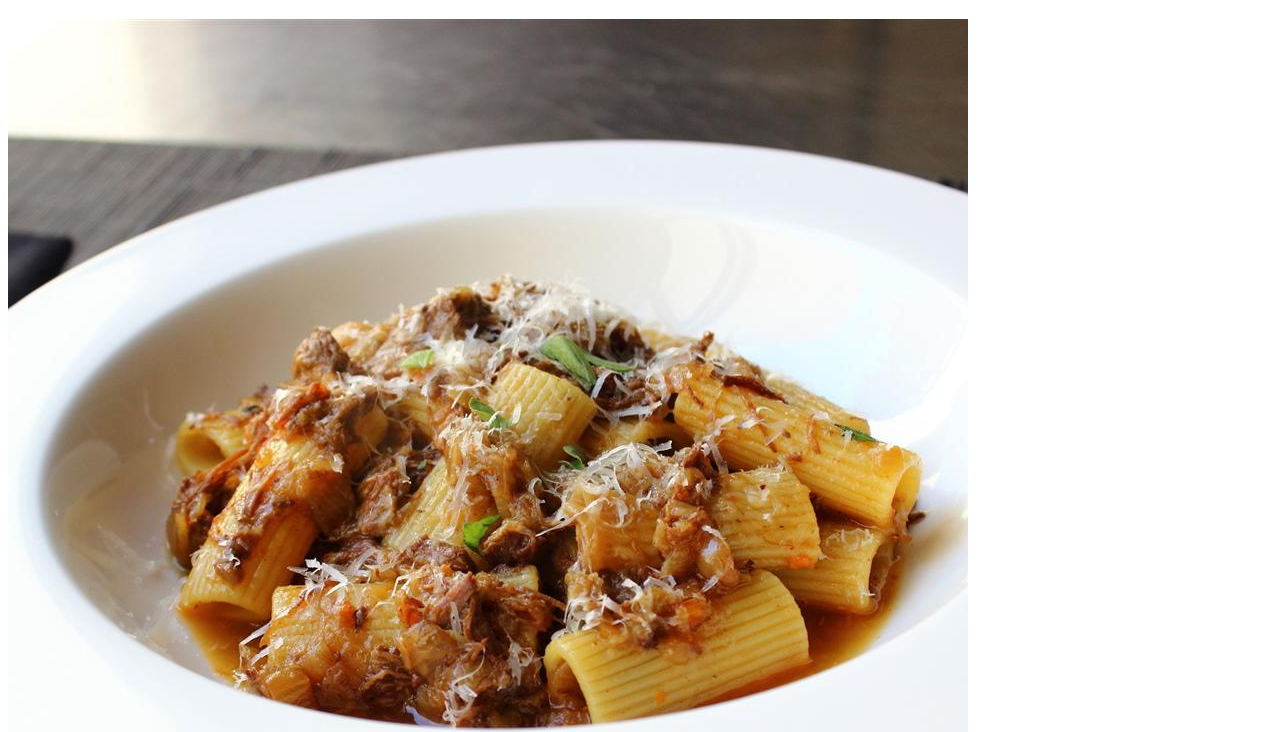
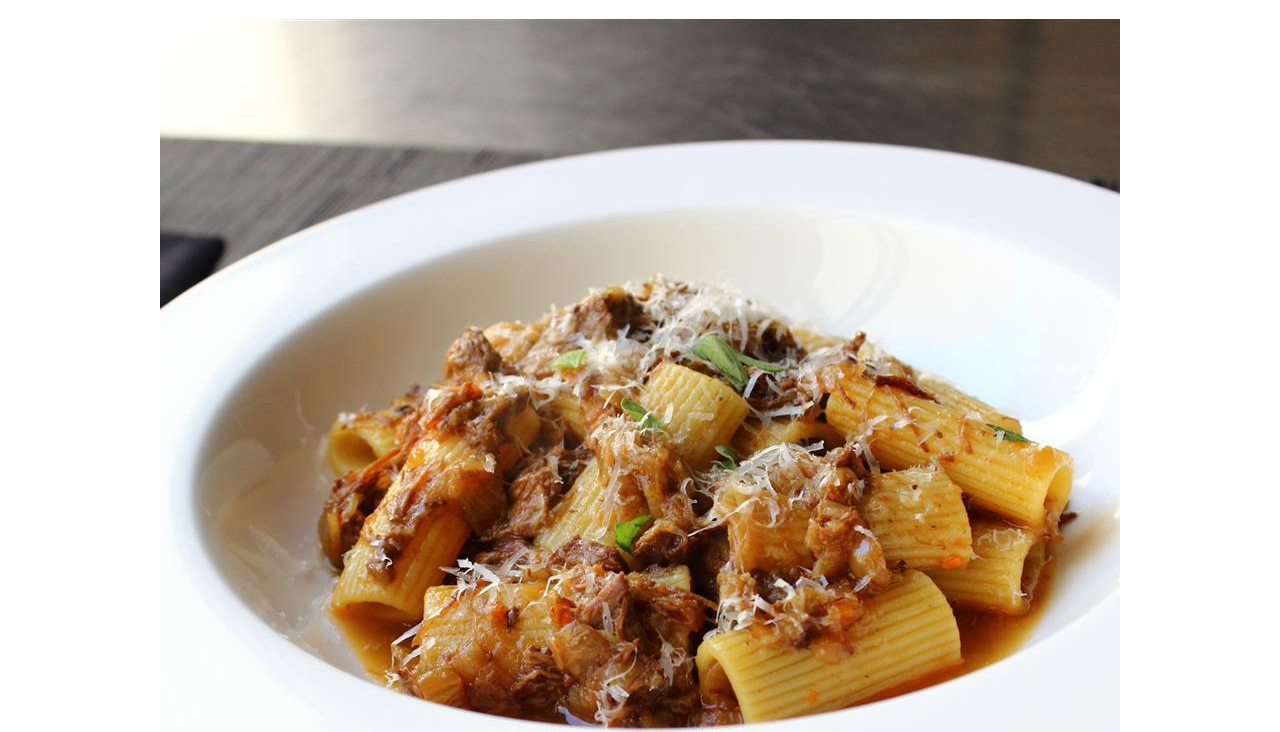
Before and after one commit to Mackadamianut/odin-recipes, a plain HTML site: page recipes/rigatoni.html in a window 1280 px wide. Shown: the part 87-819 px from the top of the page. Drawn offline with Linux system fonts and the light colour scheme.

Commit message:
centered image

```diff
--- a/recipes/rigatoni.html
+++ b/recipes/rigatoni.html
@@ -18,7 +18,8 @@
 </div>
 
 
-<img src="../img/rigatoni.jpeg" alt="detailed photo of Rigatoni">
+<center><img src="../img/rigatoni.jpeg" alt="detailed photo of Rigatoni"></center>
+
 
 <h2>The most delicious meat sauce you'll ever taste..</h2>
 
```
